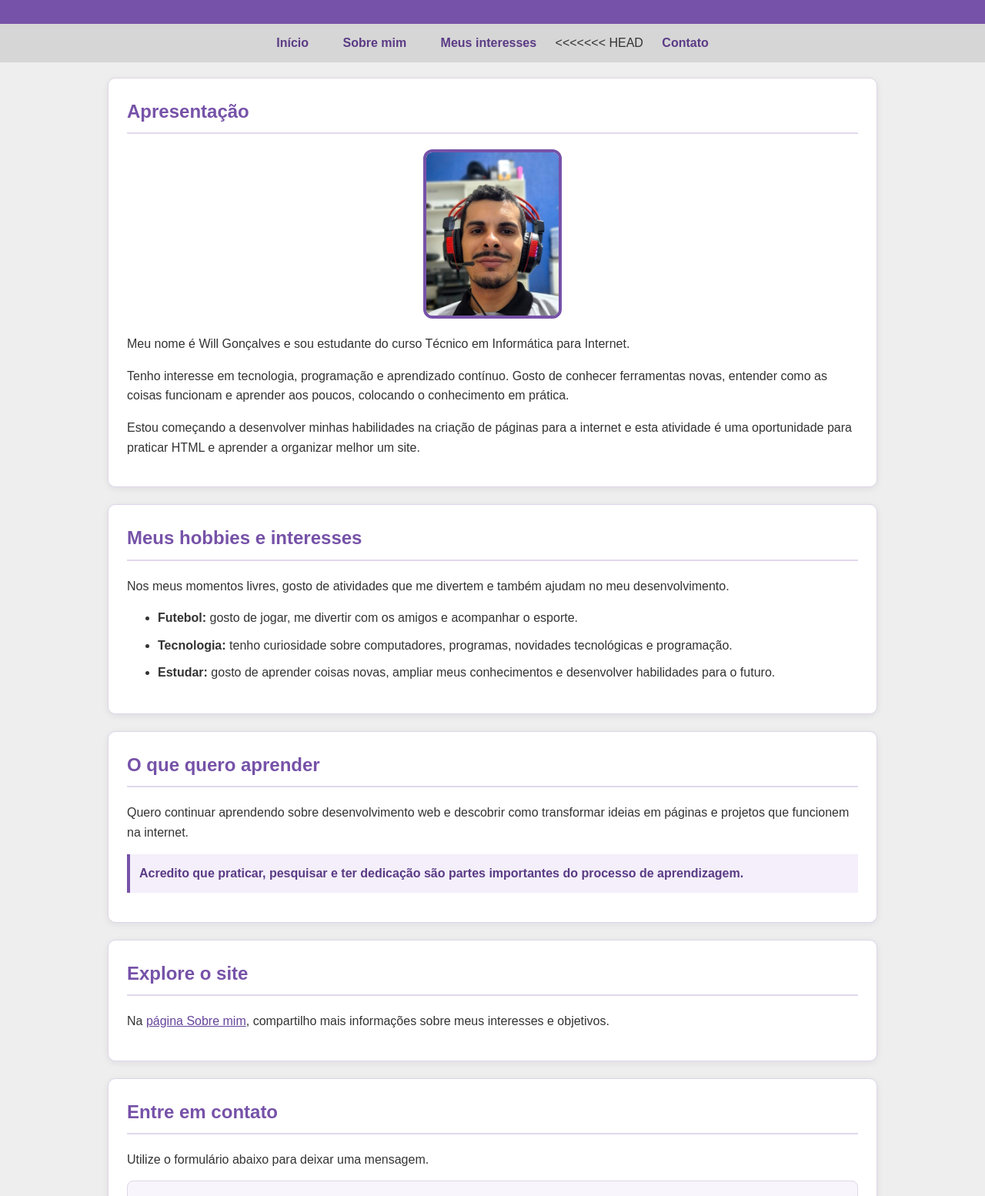
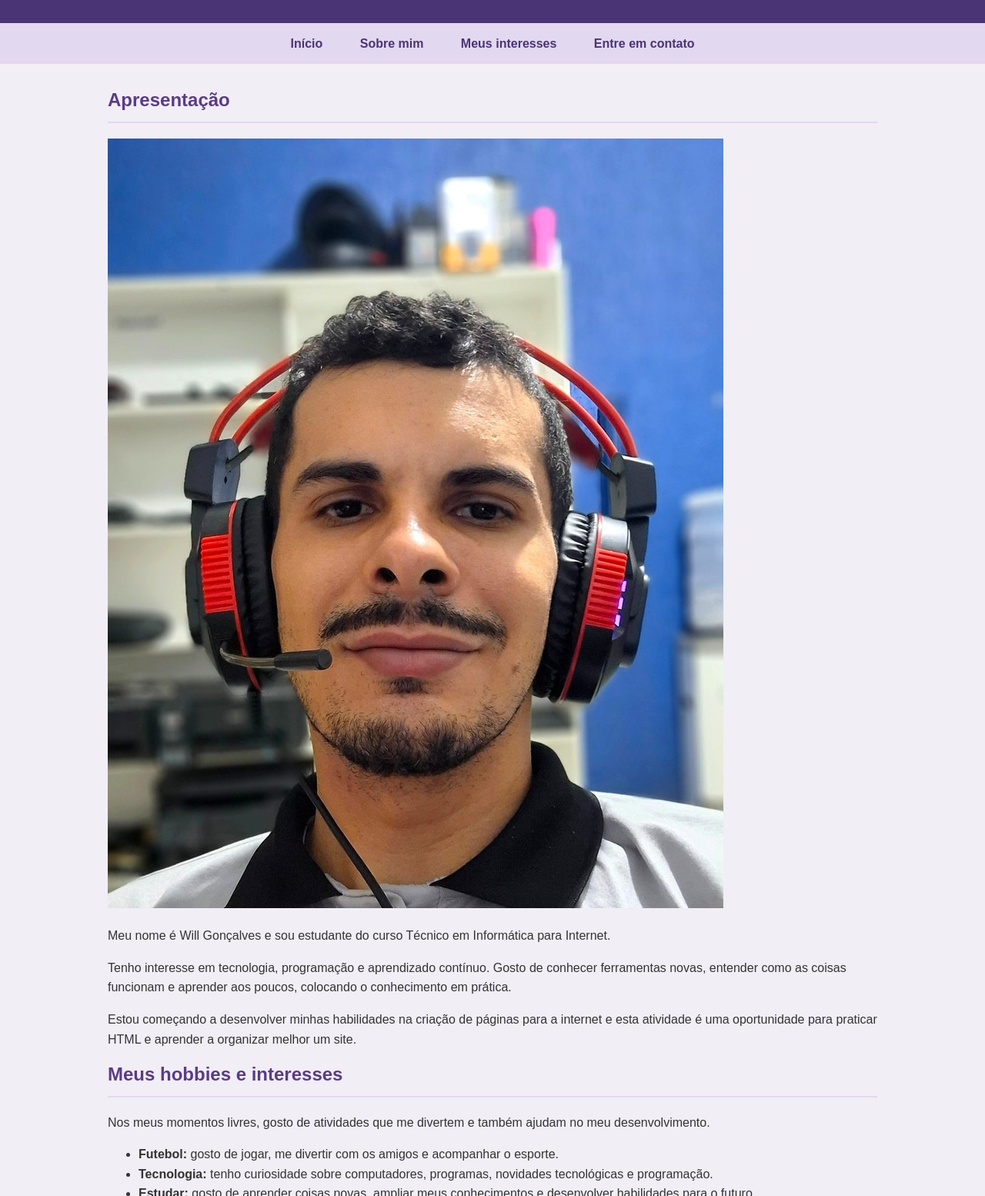
Before and after one commit to willnemo13/pagina-pessoal, a plain HTML site: page index.html in a window 1280 px wide. Shown: the part 141-1695 px from the top of the page at 77% size. Drawn offline with Linux system fonts and the light colour scheme.

Commit message:
Corrige e finaliza estilização CSS das páginas

```diff
--- a/index.html
+++ b/index.html
@@ -1,70 +1,13 @@
+
 <!DOCTYPE html>
 <html lang="pt-BR">
 <head>
     <meta charset="UTF-8">
     <meta name="viewport" content="width=device-width, initial-scale=1.0">
     <title>Minha Página Pessoal</title>
-<<<<<<< HEAD
     <link rel="stylesheet" href="style.css">
 </head>
-=======
 
-    <style>
-        body {
-            font-family: Arial, sans-serif;
-            background-color: #eeeeee;
-            color: #333333;
-            margin: 0;
-        }
-
-        header {
-            background-color: #7652a8;
-            color: white;
-            text-align: center;
-            padding: 20px;
-        }
-
-        nav {
-            background-color: #d6d6d6;
-            text-align: center;
-            padding: 12px;
-        }
-
-        nav a {
-            color: #5b3b85;
-            margin: 10px;
-        }
-
-        main {
-            width: 85%;
-            margin: 20px auto;
-        }
-
-        section {
-            background-color: white;
-            padding: 15px;
-            margin-bottom: 15px;
-        }
-
-        h2 {
-            color: #7652a8;
-        }
-
-        img {
-            width: 180px;
-            height: 220px;
-            object-fit: cover;
-        }
-
-        footer {
-            background-color: #d6d6d6;
-            text-align: center;
-            padding: 15px;
-        }
-    </style>
-</head>
-
->>>>>>> c419dfd8c7123582e25921b70c7f1958ab963e09
 <body>
     <header>
         <h1>Olá, eu sou Will Gonçalves!</h1>
@@ -75,62 +18,12 @@
         <a href="index.html">Início</a>
         <a href="sobre.html">Sobre mim</a>
         <a href="#interesses">Meus interesses</a>
-<<<<<<< HEAD
-        <a href="#contato">Contato</a>
-    </nav>
-
-    <main>
-        <section class="cartao apresentacao">
-            <h2>Apresentação</h2>
-            <img class="foto-perfil" src="img/foto.jpg" alt="Foto pessoal de Will Gonçalves">
-            <p>Meu nome é Will Gonçalves e sou estudante do curso Técnico em Informática para Internet.</p>
-            <p>Tenho interesse em tecnologia, programação e aprendizado contínuo. Gosto de conhecer ferramentas novas, entender como as coisas funcionam e aprender aos poucos, colocando o conhecimento em prática.</p>
-            <p>Estou começando a desenvolver minhas habilidades na criação de páginas para a internet e esta atividade é uma oportunidade para praticar HTML e aprender a organizar melhor um site.</p>
-        </section>
-
-        <section class="cartao" id="interesses">
-            <h2>Meus hobbies e interesses</h2>
-            <p>Nos meus momentos livres, gosto de atividades que me divertem e também ajudam no meu desenvolvimento.</p>
-            <ul class="lista-interesses">
-                <li><strong>Futebol:</strong> gosto de jogar, me divertir com os amigos e acompanhar o esporte.</li>
-                <li><strong>Tecnologia:</strong> tenho curiosidade sobre computadores, programas, novidades tecnológicas e programação.</li>
-                <li><strong>Estudar:</strong> gosto de aprender coisas novas, ampliar meus conhecimentos e desenvolver habilidades para o futuro.</li>
-            </ul>
-        </section>
-
-        <section class="cartao">
-            <h2>O que quero aprender</h2>
-            <p>Quero continuar aprendendo sobre desenvolvimento web e descobrir como transformar ideias em páginas e projetos que funcionem na internet.</p>
-            <p class="destaque">Acredito que praticar, pesquisar e ter dedicação são partes importantes do processo de aprendizagem.</p>
-        </section>
-
-        <section class="cartao">
-            <h2>Explore o site</h2>
-            <p>Na <a href="sobre.html">página Sobre mim</a>, compartilho mais informações sobre meus interesses e objetivos.</p>
-        </section>
-
-        <section class="cartao" id="contato">
-            <h2>Entre em contato</h2>
-            <p>Utilize o formulário abaixo para deixar uma mensagem.</p>
-            <form class="form-contato" action="#" method="post">
-                <label for="nome">Nome:</label>
-                <input type="text" id="nome" name="nome" placeholder="Digite seu nome">
-
-                <label for="email">E-mail:</label>
-                <input type="email" id="email" name="email" placeholder="Digite seu e-mail">
-
-                <label for="mensagem">Mensagem:</label>
-                <textarea id="mensagem" name="mensagem" rows="5" placeholder="Escreva sua mensagem"></textarea>
-
-                <button type="submit">Enviar mensagem</button>
-=======
         <a href="#contato">Entre em contato</a>
     </nav>
 
     <main>
         <section>
             <h2>Apresentação</h2>
-
             <img src="img/foto.jpg" alt="Foto pessoal de Will Gonçalves">
 
             <p>Meu nome é Will Gonçalves e sou estudante do curso Técnico em Informática para Internet.</p>
@@ -146,31 +39,20 @@
             <p>Nos meus momentos livres, gosto de atividades que me divertem e também ajudam no meu desenvolvimento.</p>
 
             <ul>
-                <li>
-                    <strong>Futebol:</strong> gosto de jogar, me divertir com os amigos e acompanhar o esporte.
-                </li>
-
-                <li>
-                    <strong>Tecnologia:</strong> tenho curiosidade sobre computadores, programas, novidades tecnológicas e programação.
-                </li>
-
-                <li>
-                    <strong>Estudar:</strong> gosto de aprender coisas novas, ampliar meus conhecimentos e desenvolver habilidades para o futuro.
-                </li>
+                <li><strong>Futebol:</strong> gosto de jogar, me divertir com os amigos e acompanhar o esporte.</li>
+                <li><strong>Tecnologia:</strong> tenho curiosidade sobre computadores, programas, novidades tecnológicas e programação.</li>
+                <li><strong>Estudar:</strong> gosto de aprender coisas novas, ampliar meus conhecimentos e desenvolver habilidades para o futuro.</li>
             </ul>
         </section>
 
         <section>
             <h2>O que quero aprender</h2>
-
             <p>Quero continuar aprendendo sobre desenvolvimento web e descobrir como transformar ideias em páginas e projetos que funcionem na internet.</p>
-
             <p>Acredito que praticar, pesquisar e ter dedicação são partes importantes do processo de aprendizagem.</p>
         </section>
 
         <section>
             <h2>Explore o site</h2>
-
             <p>Na <a href="sobre.html">página Sobre mim</a>, compartilho mais informações sobre meus interesses e objetivos.</p>
         </section>
 
@@ -198,19 +80,12 @@
 
                     <p>
                         <label for="mensagem">Mensagem:</label><br>
-                        <textarea
-                            id="mensagem"
-                            name="mensagem"
-                            rows="5"
-                            cols="40"
-                            required
-                        ></textarea>
+                        <textarea id="mensagem" name="mensagem" rows="5" cols="40" required></textarea>
                     </p>
 
                     <button type="submit">Enviar</button>
                     <button type="reset">Limpar</button>
                 </fieldset>
->>>>>>> c419dfd8c7123582e25921b70c7f1958ab963e09
             </form>
         </section>
     </main>
--- a/style.css
+++ b/style.css
@@ -1,3 +1,4 @@
+
 /* Configurações gerais da página */
 * {
     box-sizing: border-box;
```
Also changed, not shown: sobre.html (+2 -70 lines).
